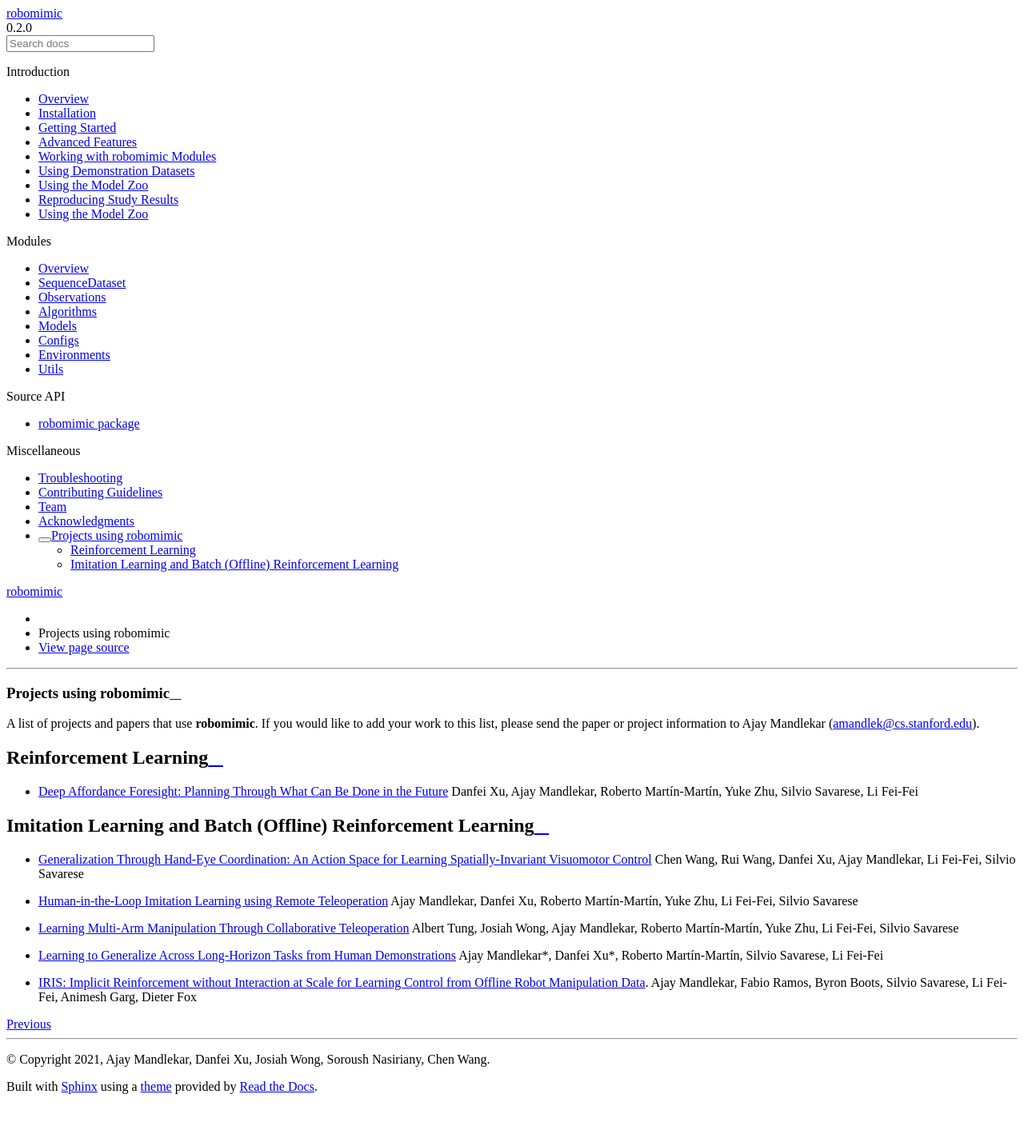
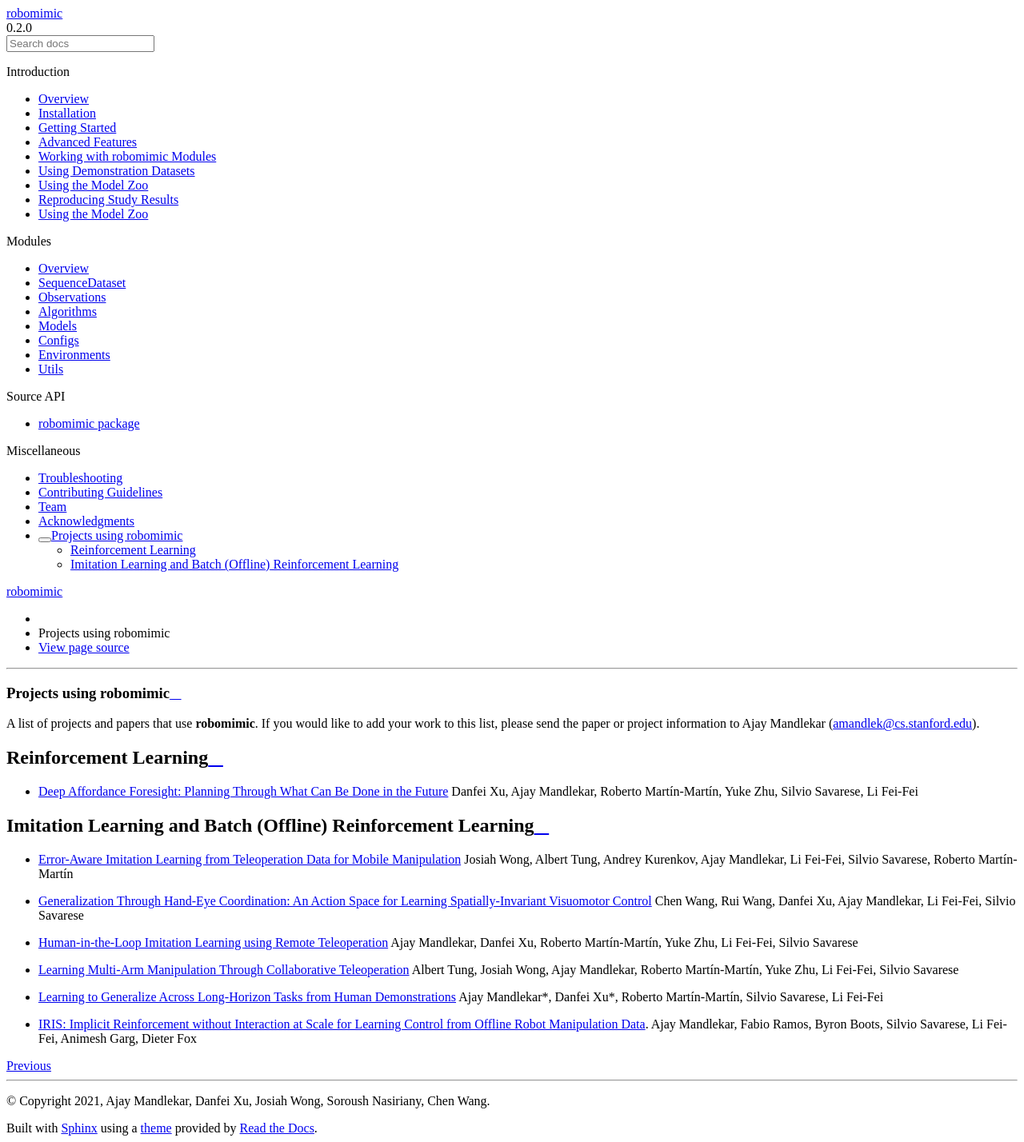
Before and after one commit to ARISE-Initiative/robomimic, a Sphinx documentation site: the page built from docs/miscellaneous/references.md, in a window 1280 px wide. Shown: the whole page at 80% size. Built offline with Sphinx 7.4.7 and the Read the Docs theme 2.0.0, drawn with Linux system fonts in a browser that asks for light colours; before the commit the page ends 1376 px from its top, so only the background shows below that.

Commit message:
add momart to references page in docs

```diff
--- a/docs/miscellaneous/references.md
+++ b/docs/miscellaneous/references.md
@@ -8,6 +8,7 @@
 
 ## Imitation Learning and Batch (Offline) Reinforcement Learning
 
+- [Error-Aware Imitation Learning from Teleoperation Data for Mobile Manipulation](https://arxiv.org/abs/2112.05251) Josiah Wong, Albert Tung, Andrey Kurenkov, Ajay Mandlekar, Li Fei-Fei, Silvio Savarese, Roberto Martín-Martín
 - [Generalization Through Hand-Eye Coordination: An Action Space for Learning Spatially-Invariant Visuomotor Control](https://arxiv.org/abs/2103.00375) Chen Wang, Rui Wang, Danfei Xu, Ajay Mandlekar, Li Fei-Fei, Silvio Savarese
 - [Human-in-the-Loop Imitation Learning using Remote Teleoperation](https://arxiv.org/abs/2012.06733) Ajay Mandlekar, Danfei Xu, Roberto Martín-Martín, Yuke Zhu, Li Fei-Fei, Silvio Savarese
 - [Learning Multi-Arm Manipulation Through Collaborative Teleoperation](https://arxiv.org/abs/2012.06738) Albert Tung, Josiah Wong, Ajay Mandlekar, Roberto Martín-Martín, Yuke Zhu, Li Fei-Fei, Silvio Savarese
```
